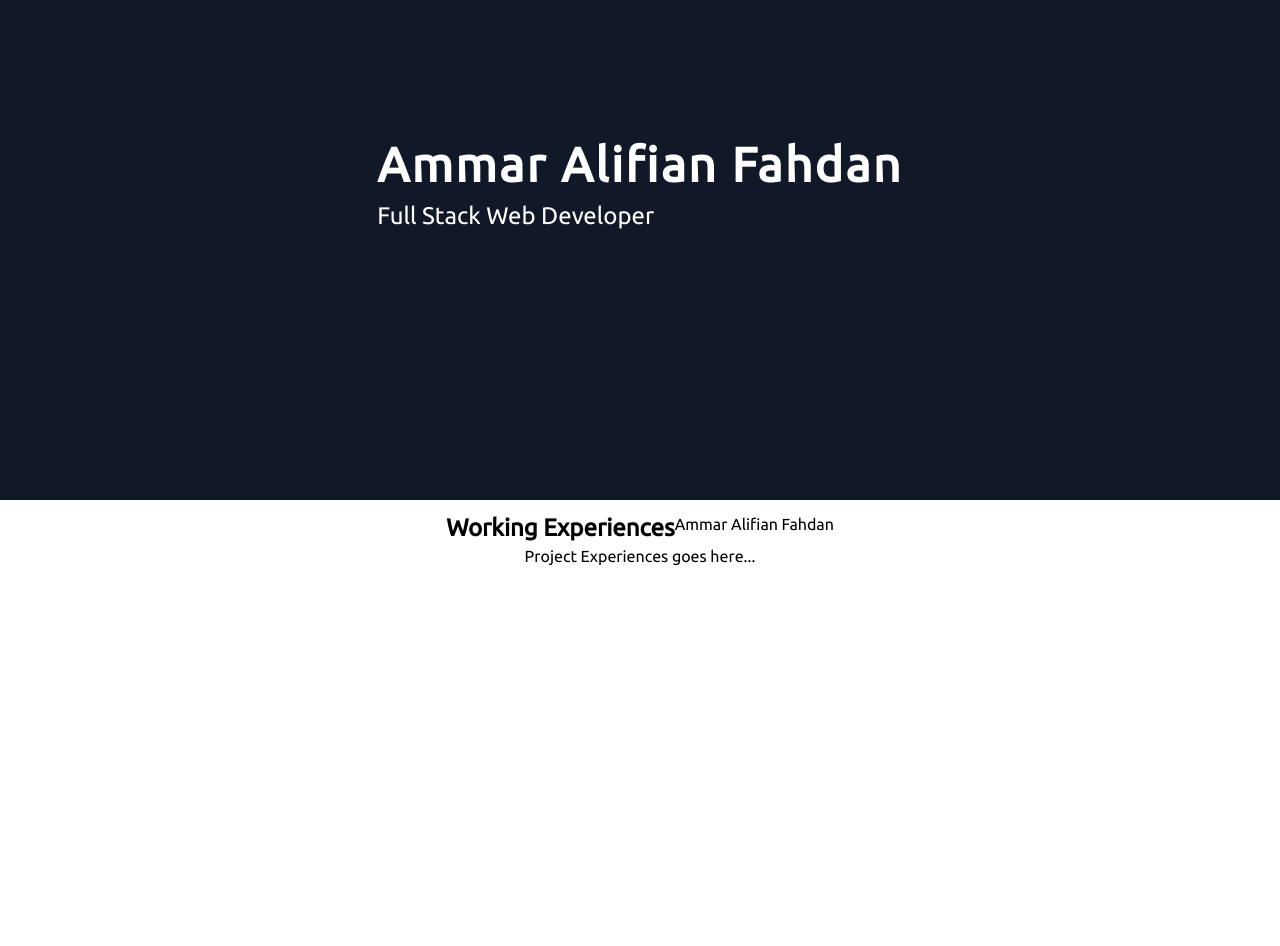
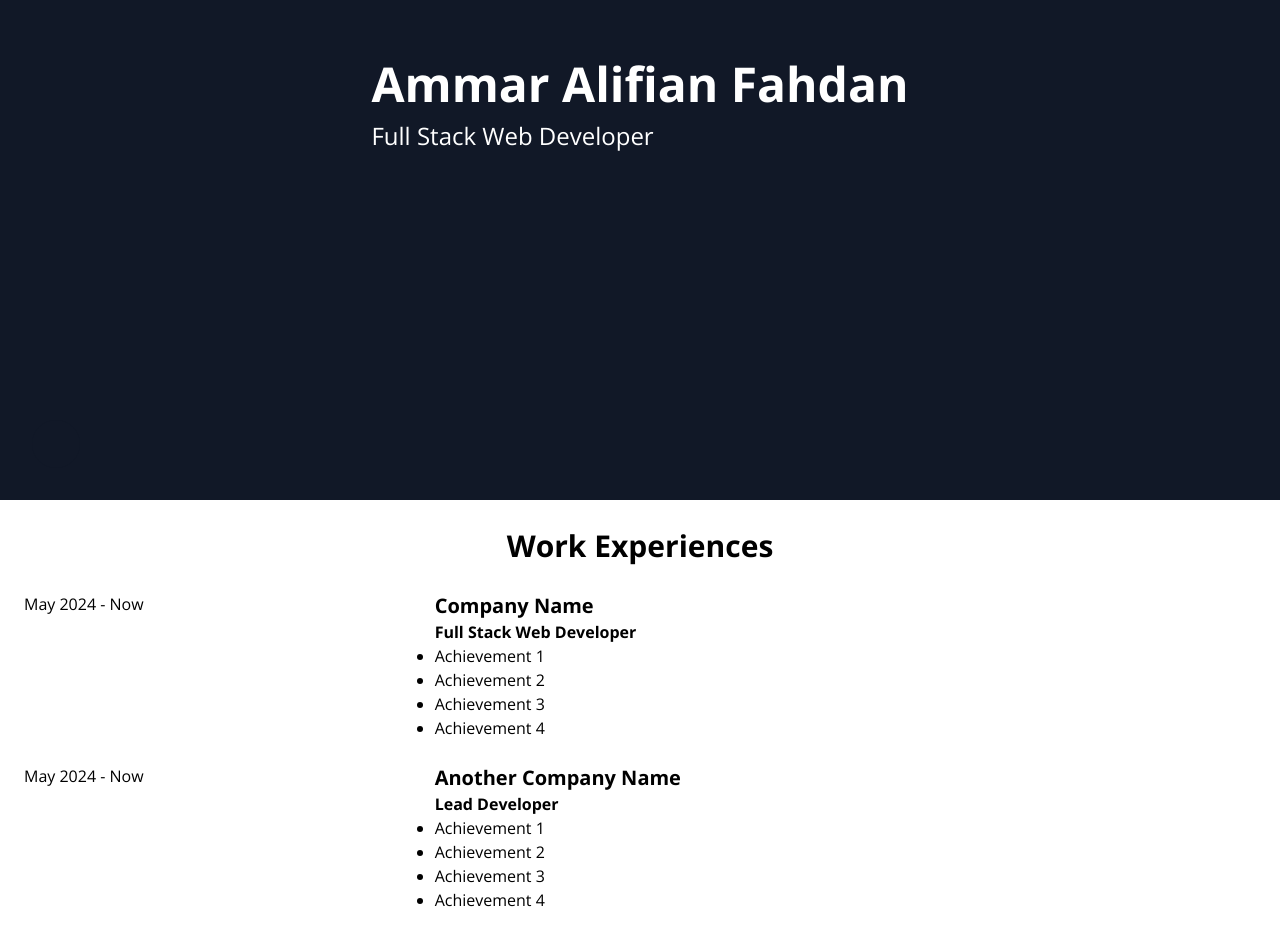
Before and after one commit to kerupuksambel/cv-v2, a React (Vite) app: page / in a window 1280 px wide. Shown: the part 300-1246 px from the top of the page. Before the commit the page ends 880 px from the top, so only its background shows below. Built offline with nearby package versions, Linux system fonts and the light colour scheme; some icons are missing.

Commit message:
feat: working experience, sidebar

```diff
--- a/src/components/Home/Profile/index.tsx
+++ b/src/components/Home/Profile/index.tsx
@@ -1,12 +1,9 @@
 const Profile = () => {
     return (
-        <div className="w-full bg-gray-900 text-white h-[100vh] mt-[-80px]">
-            <div className="h-[80px]">
-
-            </div>
+        <div className="w-full bg-primary text-white h-[100vh]">
             <div className="flex content-center justify-center flex-wrap h-full">
                 <div>
-                    <div className="text-5xl font-bold tracking-wider pt-3">Ammar Alifian Fahdan</div>
+                    <div className="text-5xl font-bold pt-3 font-header">Ammar Alifian Fahdan</div>
                     <div className="text-2xl pt-3">Full Stack Web Developer</div>
                 </div>
             </div>
--- /dev/null
+++ b/src/components/Home/SidebarProfile/index.tsx
@@ -0,0 +1,58 @@
+import { scrollToID } from "@/lib/utils"
+import { Icon } from "@iconify/react"
+import { useState } from "react"
+
+interface SidebarMenuT {
+    name: string,
+    id: string,
+    isCurrent?: boolean
+}
+
+interface SidebarProfileT {
+    openSidebar: boolean,
+    setOpenSidebar: (a: boolean) => void
+}
+
+
+const menus: SidebarMenuT[] = [
+    {
+        name: "Experiences",
+        id: "working-experiences",
+    },
+    {
+        name: "Educations",
+        id: "educations",
+    },
+    {
+        name: "Projects",
+        id: "project-experiences",
+    },
+]
+
+
+const SidebarProfile  = ({openSidebar, setOpenSidebar}: SidebarProfileT) => {
+    const [activeMenu, changeActiveMenu] = useState<number|null>(null);
+    const handleClick = (menu: SidebarMenuT) => {
+        scrollToID(menu.id);
+        changeActiveMenu(menus.indexOf(menu));
+    }
+
+    return (
+        <div className={`bg-primary text-white h-[100vh] text-center flex flex-wrap justify-center items-center uppercase tracking-wider`}>
+            <div className="flex flex-wrap justify-center items-center gap-y-6 w-full">
+            {
+                menus.map((menu, idx) => (
+                    <div key={idx} className="w-full">
+                        <div className={`font-header hover:cursor-pointer ${activeMenu === idx ? "font-bold" : ""}`} onClick={() => handleClick(menu)}>{menu.name}</div>
+                    </div>
+                ))
+            }
+            </div>
+            <div className="w-[48px] h-[48px] rounded-full bg-white text-primary text-2xl flex justify-center items-center hover:cursor-pointer" onClick={() => setOpenSidebar(false)}>
+                <Icon icon="mdi:chevron-left"/>
+            </div>
+        </div>
+    )
+}
+
+export default SidebarProfile;
--- a/src/components/Home/WorkingExperiences/index.tsx
+++ b/src/components/Home/WorkingExperiences/index.tsx
@@ -1,13 +1,35 @@
 // import { WorkExperience } from '../types';
 
-import { WorkExperience } from "../types";
+import { Header } from "@/components/UI/Header";
+import { WorkExperienceT } from "../types";
+import dateFormat from "dateformat";
 
 // TODO: Dynamic to BE
-const workExperiences: WorkExperience[] = [
+const workExperiences: WorkExperienceT[] = [
     {
-        name: "Ammar Alifian Fahdan",
+        name: "Company Name",
         position: "Full Stack Web Developer",
-        description: "Full Stack Web Developer",
+        achievements: [
+            "Achievement 1",
+            "Achievement 2",
+            "Achievement 3",
+            "Achievement 4"
+        ],
+        date: {
+            start: new Date(),
+            end: null
+        },
+        tech_stacks:[]
+    },
+    {
+        name: "Another Company Name",
+        position: "Lead Developer",
+        achievements: [
+            "Achievement 1",
+            "Achievement 2",
+            "Achievement 3",
+            "Achievement 4"
+        ],
         date: {
             start: new Date(),
             end: null
@@ -18,14 +40,32 @@ const workExperiences: WorkExperience[] = [
 
 const WorkingExperiences = () => {
     return (
-        <div className="w-full flex flex-wrap justify-center">
-            <h1 className="text-2xl font-bold">Working Experiences</h1>
-            {
-                workExperiences.map((workExperience, idx) => (
-                    <div key={idx}>{workExperience.name}</div>
-
-                ))
-            }
+        <div className="w-full flex flex-wrap justify-center" id="working-experiences">
+            <Header>Work Experiences</Header>
+            <div className="w-full">
+                {
+                    workExperiences.map((workExperience, idx) => (
+                        <div key={idx} className={`flex w-full flex-row py-3`}>
+                            <div className="flex w-1/3">
+                                <div>{dateFormat(workExperience.date.start, "mmmm yyyy")} - {workExperience.date.end ? dateFormat(workExperience.date.end, "mmmm yyyy") : "Now"}</div>
+                            </div>
+                            <div className={`flex w-2/3 justify-start space-x-3`}>
+                                <div className={``}>
+                                    <div className="font-bold text-xl">{workExperience.name}</div>
+                                    <div className="font-bold">{workExperience.position}</div>
+                                    <ul>
+                                    {
+                                        workExperience.achievements.map((ach, idx) => (
+                                                <li key={idx} className="list-disc">{ach}</li>
+                                        ))
+                                    }
+                                    </ul>
+                                </div>
+                            </div>
+                        </div>
+                    ))
+                }
+            </div>
         </div>
     )
 }
--- a/src/components/Layout/Navbar/index.tsx
+++ b/src/components/Layout/Navbar/index.tsx
@@ -13,11 +13,14 @@ const menus : TypeMenu[] = [
 
 const Navbar: React.FC = () => {
     return (
-        <header className="w-full bg-white h-[80px] sticky top-0 z-50 flex items-center justify-center uppercase tracking-wide">
+        <header className="w-full bg-white h-[80px] fixed top-0 z-50 flex items-center justify-center uppercase tracking-widest">
             {menus.map((menu, idx) => {
                 return (
                     <div key={idx}>
-                        <Link to={menu.link}>{menu.name}</Link>
+                        {menu.link
+                            ? <Link to={menu.link}>{menu.name}</Link>
+                            : (menu.onClick ? <span onClick={menu.onClick}>{menu.name}</span> : <div>{menu.name}</div>)
+                        }
                     </div>
                 )
             })}
--- a/src/components/Layout/index.tsx
+++ b/src/components/Layout/index.tsx
@@ -1,5 +1,6 @@
-import Navbar from "./Navbar"
-import "@fontsource/ubuntu"
+import "@fontsource-variable/open-sans"
+import "@fontsource-variable/inter"
+// import Navbar from "./Navbar"
 
 interface LayoutInterface {
     children: React.ReactNode
@@ -7,8 +8,8 @@ interface LayoutInterface {
 
 const Layout: React.FC<LayoutInterface> = ({children}) => {
     return (
-        <div className="flex w-full flex-wrap font-ubuntu">
-            <Navbar/>
+        <div className="flex w-full flex-wrap font-subtext">
+            {/* <Navbar/> */}
             <div className="w-full">
                 {children}
             </div>
--- a/src/components/Layout/types.d.ts
+++ b/src/components/Layout/types.d.ts
@@ -3,6 +3,7 @@ export type TypeMenu = {
     name: string;
     isExternal?: boolean;
     isCurrent?: boolean;
+    onClick?: () => void;
 };
 
 export interface InterfaceNavbar {
--- /dev/null
+++ b/src/components/UI/Header/index.tsx
@@ -0,0 +1,11 @@
+interface IProps {
+    token?: string,
+    children?: React.ReactNode
+}
+
+export const Header: React.FC<IProps> = ({token, children}) => {
+    if(!token) token = "";
+    return (
+        <h1 className="text-3xl font-bold w-full text-center py-4 font-header">{children}</h1>
+    )
+}
--- /dev/null
+++ b/src/lib/utils.ts
@@ -0,0 +1,13 @@
+export const scrollToID = (id: string) => {
+  const elem = document.getElementById(id)
+  if(elem){
+    const elementPosition = elem.getBoundingClientRect().top
+    const offsetPosition = elementPosition + window.scrollY;
+
+    window.scrollTo({
+      top: offsetPosition,
+      behavior: "smooth"
+    });
+    // elem.scrollIntoView({behavior: 'smooth'})
+  }
+}
--- a/src/pages/home/index.tsx
+++ b/src/pages/home/index.tsx
@@ -1,17 +1,30 @@
 // import { Link } from "react-router-dom"
 
 import Profile from "@/components/Home/Profile"
-import ProjectExperiences from "@/components/Home/ProjectExperiences"
+import SidebarProfile from "@/components/Home/SidebarProfile"
+// import ProjectExperiences from "@/components/Home/ProjectExperiences"
 import WorkingExperiences from "@/components/Home/WorkingExperiences"
 import Layout from "@/components/Layout"
+import { useState } from "react"
+import { Icon } from "@iconify/react"
 
 const Home: React.FC = () => {
+    const [openSidebar, setOpenSidebar] = useState(false);
+
     return (
         <Layout>
             <Profile/>
-            <div className="w-full p-3 flex content-center justify-center flex-wrap">
-                <WorkingExperiences/>
-                <ProjectExperiences/>
+            <div className="w-full flex flex-wrap min-h-[100vh]">
+                <div className={`${openSidebar ? "w-1/3" : "w-0"} transition-all duration-1000 ease-in-out`}>
+                    <SidebarProfile openSidebar={openSidebar} setOpenSidebar={setOpenSidebar}/>
+                </div>
+                <div className="p-3 px-6 flex-grow">
+                    <WorkingExperiences/>
+                </div>
+                <div className={`w-[48px] h-[48px] rounded-full bg-primary text-white text-2xl flex justify-center items-center fixed bottom-8 left-8 hover:cursor-pointer ${openSidebar ? "z-[-999]" : "z-0 transition-all duration-1000 ease-in-out"}`}  onClick={() => setOpenSidebar(!openSidebar)}>
+                    <Icon icon="mdi:menu"/>
+                </div>
+                {/* <ProjectExperiences/> */}
             </div>
         </Layout>
     )
--- a/tailwind.config.js
+++ b/tailwind.config.js
@@ -5,10 +5,26 @@ export default {
     "./src/**/*.{js,ts,jsx,tsx}",
   ],
   theme: {
-    extend: {},
+    extend: {
+      colors: {
+        'primary': 'rgb(17, 24, 39)',
+      },
+      // animation: {
+      //   'slide-in': 'slide-in 0.5s ease-out',
+      // },
+      // keyframes: {
+      //   'stretch-in': {
+      //     '0%': { width: '0%' }
+      //   }
+      // }
+    },
     fontFamily: {
-      'ubuntu': ['Ubuntu', 'sans-serif']
-    }
+      // 'ubuntu': ['Ubuntu', 'sans-serif'],
+      'subtext': ['Open Sans', 'sans-serif'],
+      'header': ['Open Sans', 'sans-serif']
+    },
   },
-  plugins: [],
+  plugins: [
+    require('tailwindcss-animate')
+  ],
 }
```
Also changed, not shown: package.json (+7 -2 lines), src/components/Home/types.d.ts (+4 -4 lines), 1 other file (tests, documents, lock files or other folders).
